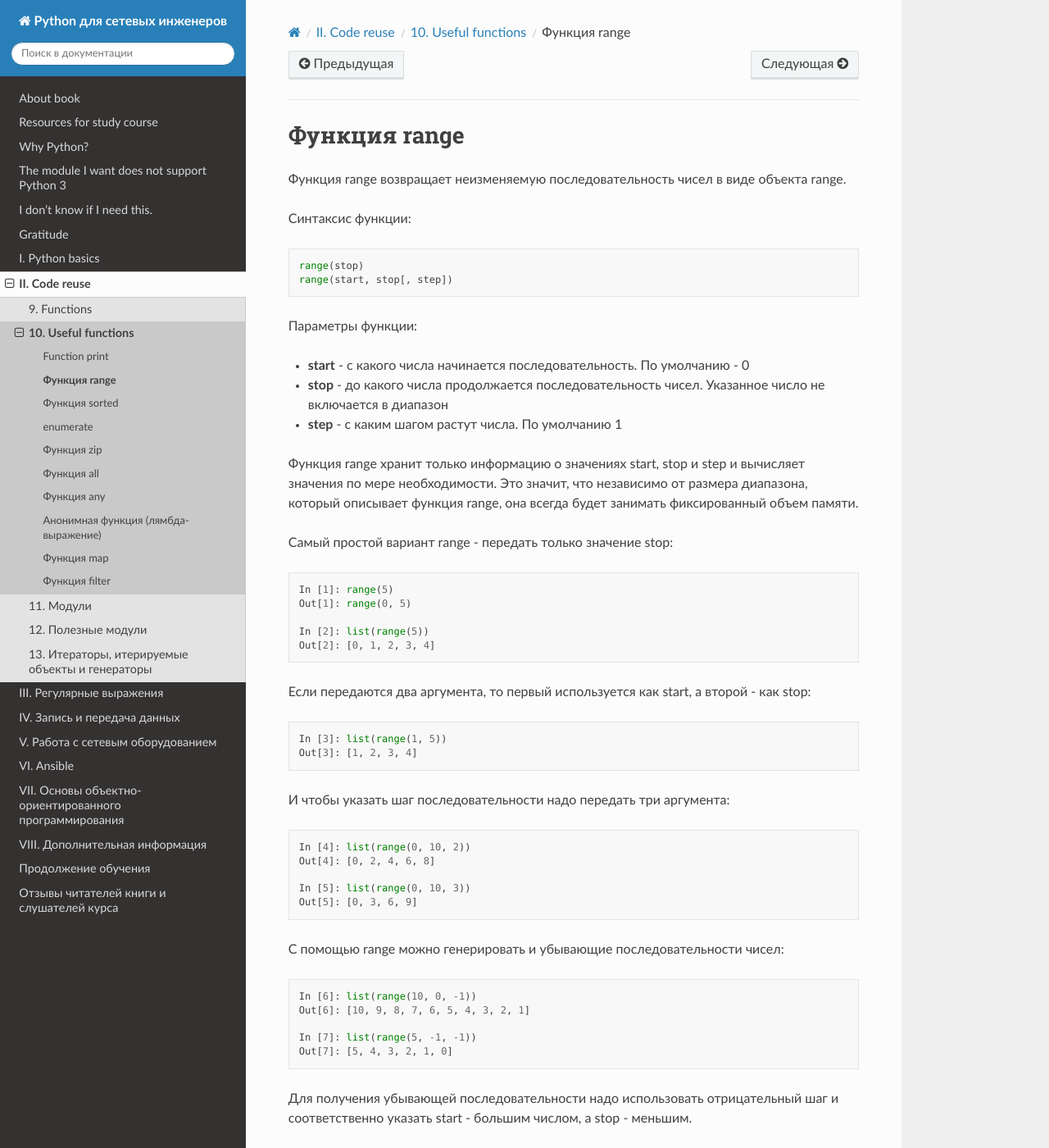
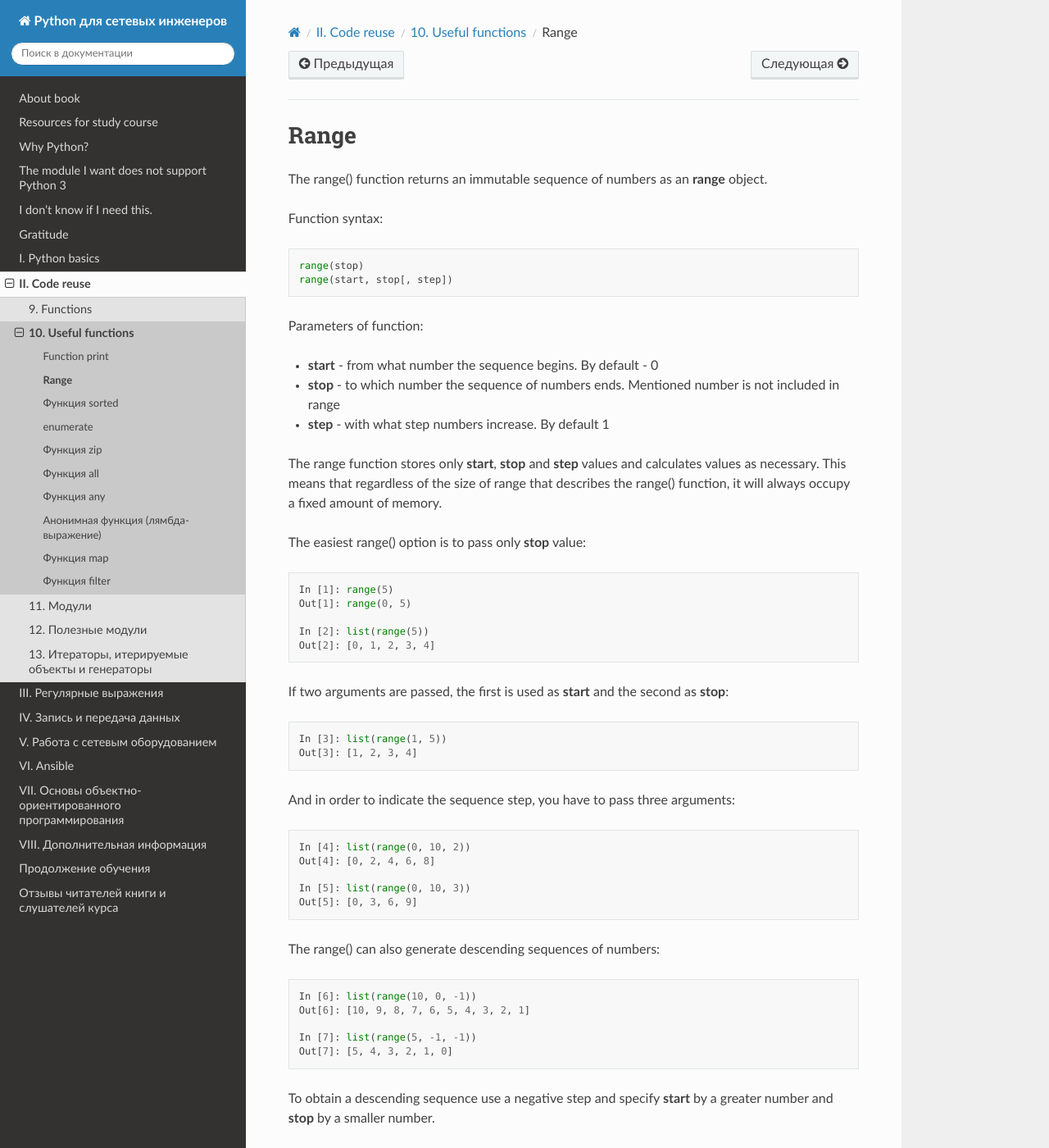
Before and after one commit to Aidar5/nattoeng, a Sphinx documentation site: the page built from docs/source/book/10_useful_functions/range.rst, in a window 1280 px wide and 1400 px high. Shown: the whole window at 82% size. Built offline with Sphinx 7.4.7 and the Read the Docs theme 2.0.0, drawn with Linux system fonts in a browser that asks for light colours; pages that are not in the unit, such as notebooks, are missing from menus; some of the changed text lies outside the part shown.

Commit message:
Update range.rst

```diff
--- a/docs/source/book/10_useful_functions/range.rst
+++ b/docs/source/book/10_useful_functions/range.rst
@@ -1,31 +1,26 @@
 .. _range:
 
-Функция range
+Range
 -------------
 
-Функция range возвращает неизменяемую последовательность чисел в виде
-объекта range.
+The range() function returns an immutable sequence of numbers as an **range** object.
 
-Синтаксис функции:
+Function syntax:
 
 .. code:: python
 
     range(stop)
     range(start, stop[, step])
 
-Параметры функции:
+Parameters of function:
 
-* **start** - с какого числа начинается последовательность. По умолчанию - 0
-* **stop** - до какого числа продолжается последовательность чисел.
-  Указанное число не включается в диапазон
-* **step** - с каким шагом растут числа. По умолчанию 1
+* **start** - from what number the sequence begins. By default - 0
+* **stop** - to which number the sequence of numbers ends. Mentioned number is not included in range
+* **step** - with what step numbers increase. By default 1
 
-Функция range хранит только информацию о значениях start, stop и step и
-вычисляет значения по мере необходимости. Это значит, что независимо от
-размера диапазона, который описывает функция range, она всегда будет
-занимать фиксированный объем памяти.
+The range function stores only **start**, **stop** and **step** values and calculates values as necessary. This means that regardless of the size of range that describes the range() function, it will always occupy a fixed amount of memory.
 
-Самый простой вариант range - передать только значение stop:
+The easiest range() option is to pass only **stop** value:
 
 .. code:: python
 
@@ -35,15 +30,14 @@
     In [2]: list(range(5))
     Out[2]: [0, 1, 2, 3, 4]
 
-Если передаются два аргумента, то первый используется как start, а
-второй - как stop:
+If two arguments are passed, the first is used as **start** and the second as **stop**:
 
 .. code:: python
 
     In [3]: list(range(1, 5))
     Out[3]: [1, 2, 3, 4]
 
-И чтобы указать шаг последовательности надо передать три аргумента:
+And in order to indicate the sequence step, you have to pass three arguments:
 
 .. code:: python
 
@@ -53,7 +47,7 @@
     In [5]: list(range(0, 10, 3))
     Out[5]: [0, 3, 6, 9]
 
-С помощью range можно генерировать и убывающие последовательности чисел:
+The range() can also generate descending sequences of numbers:
 
 .. code:: python
 
@@ -63,18 +57,16 @@
     In [7]: list(range(5, -1, -1))
     Out[7]: [5, 4, 3, 2, 1, 0]
 
-Для получения убывающей последовательности надо использовать
-отрицательный шаг и соответственно указать start - большим числом, а
-stop - меньшим.
+To obtain a descending sequence use a negative step and specify **start** by a greater number and **stop** by a smaller number.
 
-В убывающей последовательности шаг тоже может быть разным:
+In the descending sequence the steps can also be different:
 
 .. code:: python
 
     In [8]: list(range(10, 0, -2))
     Out[8]: [10, 8, 6, 4, 2]
 
-Функция поддерживает отрицательные значения start и stop:
+The function supports negative **start** and **stop ** values:
 
 .. code:: python
 
@@ -84,12 +76,9 @@ stop - меньшим.
     In [10]: list(range(0, -10, -1))
     Out[10]: [0, -1, -2, -3, -4, -5, -6, -7, -8, -9]
 
-Объект range поддерживает все
-`операции <https://docs.python.org/3.6/library/stdtypes.html#sequence-types-list-tuple-range>`__,
-которые поддерживают последовательности в Python, кроме сложения и
-умножения.
+The **range** object supports all `operations <https://docs.python.org/3.6/library/stdtypes.html#sequence-types-list-tuple-range>`__, that support sequences in Python, except for addition and multiplication.
 
-Проверка, входит ли число в диапазон, который описывает range:
+Check whether a number falls within a range:
 
 .. code:: python
 
@@ -105,10 +94,9 @@ stop - меньшим.
     Out[14]: False
 
 .. note::
-    Начиная с версии Python 3.2, эта проверка выполняется за постоянное
-    время (O(1)).
+    Starting with Python 3.2 this check is performed in constant time (O(1)).
 
-Можно получить конкретный элемент диапазона:
+You can get a specific range element:
 
 .. code:: python
 
@@ -132,7 +120,7 @@ Range поддерживает срезы:
     In [20]: nums[:3]
     Out[20]: range(0, 3)
 
-Можно получить длину диапазона:
+You can get the range length:
 
 .. code:: python
 
@@ -141,7 +129,7 @@ Range поддерживает срезы:
     In [22]: len(nums)
     Out[22]: 5
 
-А также минимальный и максимальный элемент:
+And a minimum and maximum element:
 
 .. code:: python
 
@@ -153,7 +141,7 @@ Range поддерживает срезы:
     In [25]: max(nums)
     Out[25]: 4
 
-Кроме того, объект range поддерживает метод index:
+In addition, **range** object supports the index method:
 
 .. code:: python
 
```
Also changed, not shown: other parts of docs/source/book/10_useful_functions/range.rst (+1 -1 lines).
